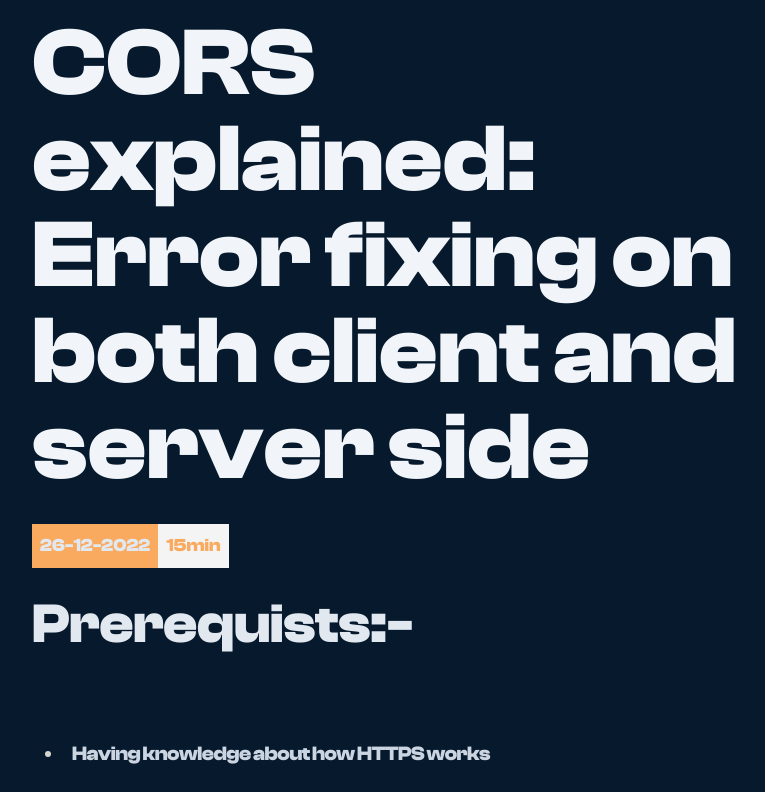
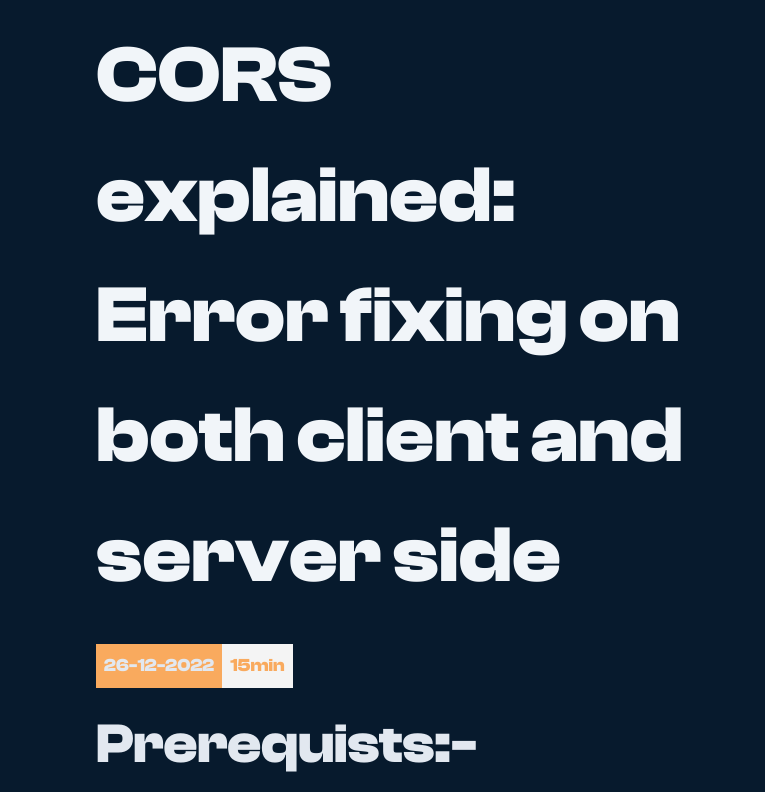
Before and after one commit to Hartaj-Singh-Dev/Hartaj-Writes, a Next.js app: page /firstblog in a window 1280 px wide. Shown: the top 792 px of the page, without its empty margins (240-1005 px from the left). Built offline with nearby package versions, Linux system fonts and the light colour scheme; a web font is replaced by a local one.

Commit message:
Let's see it on Prod

```diff
--- a/app/[slug]/page.tsx
+++ b/app/[slug]/page.tsx
@@ -33,8 +33,8 @@ const Blog = async ({params}: any) => {
   return (
     <>
     <section className="w-full min-h-screen flex flex-col bg-[#071a2d] justify-center items-center">
-      <div className="w-full min-h-screen p-4 flex flex-col items-center justify-evenly  md:w-[60vw] ">
-         <div>   <h1 className="font-clashDisplay text-[3.5rem] leading-normal md:text-8xl font-bold text-slate-100">{data.frontmatter.title}</h1> </div>
+      <div className="w-full min-h-screen p-4 flex flex-col items-center justify-evenly  md:w-[50vw] ">
+         <div>   <h1 className="font-clashDisplay text-[3.5rem] leading-normal md:text-[5rem] font-bold text-slate-100">{data.frontmatter.title}</h1> </div>
       <div className='w-full flex justify-start items-center my-7'>  <div className=' bg-[#F9AA5E] p-2'><h2 className="text-slate-200 font-bold text-lg">{data.frontmatter.date}</h2></div>
        <div className='bg-[#f4f4f4] p-2'> <h2 className="text-[#F9AA5E] font-bold text-lg">{data.frontmatter.readTime}</h2></div> </div>
         <article className="text-slate-300 prose md:prose-xl prose-headings:text-slate-200 prose-stone prose-blockquote:text-slate-200  w-full flex flex-col items-start  leading-relaxed  font-medium text-2xl antialiased tracking-tight " dangerouslySetInnerHTML={{__html: md().render(data.content)}}>
```
